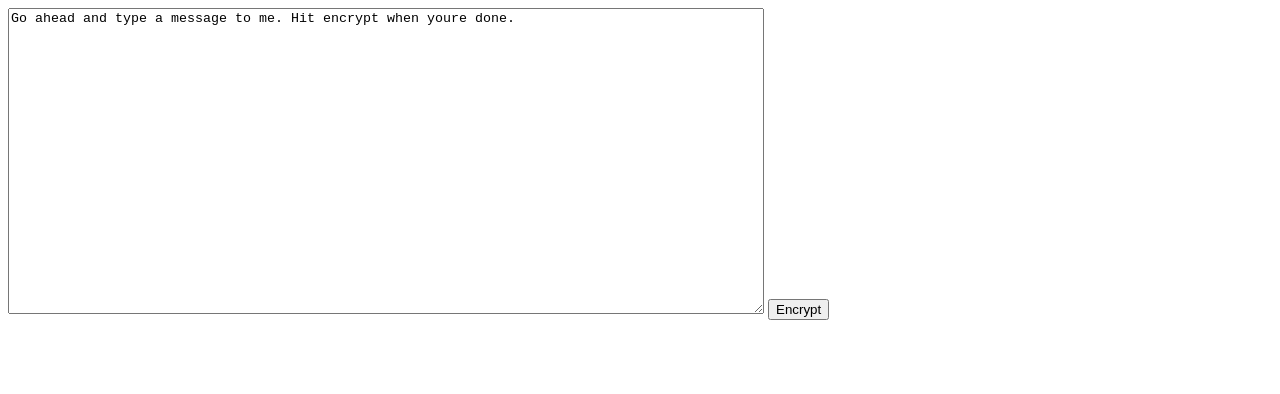
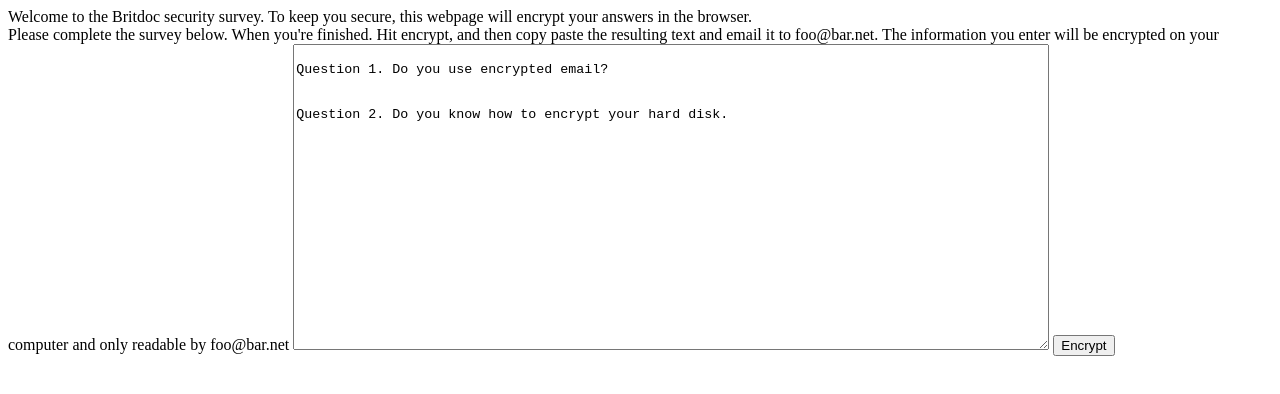
Before and after one commit to simonvc/Simple-Secure-Drop, a plain HTML site: page index.html in a window 1280 px wide. Drawn offline with Linux system fonts and the light colour scheme.

Commit message:
more experiments

```diff
--- a/index.html
+++ b/index.html
@@ -2,7 +2,7 @@
 <html xmlns="http://www.w3.org/1999/xhtml">
 <head>
 <meta http-equiv="Content-Type" content="text/html; charset=utf-8" />
-<title>Openpgp.js Encrypt</title>
+<title>Send us a secure message.</title>
 </head>
 
 <body>
@@ -10,7 +10,30 @@
 <script type="text/javascript" src="require.js"></script>
  <script type="text/javascript" src="jquery.min.js"></script>
 <script type="text/javascript" src="cryptor.js"></script>
-<textarea id="input" style='width: 750px; min-height: 300px'>Go ahead and type a message to me. Hit encrypt when youre done.</textarea>
+
+
+Welcome to the Britdoc security survey. To keep you secure, this webpage will encrypt your answers in the browser.
+<br>
+Please complete the survey below. When you're finished. Hit encrypt, and then copy paste the resulting text and email it to foo@bar.net.
+
+The information you enter will be encrypted on your computer and only readable by foo@bar.net
+
+<textarea id="input" style='width: 750px; min-height: 300px'>
+
+Question 1. Do you use encrypted email?
+
+
+Question 2. Do you know how to encrypt your hard disk.
+
+
+
+</textarea>
+
+
+
+
+
+
 <button id="button" onClick="encrypt('publickey.asc')">Encrypt</button>
 </body>
 </html>
```
